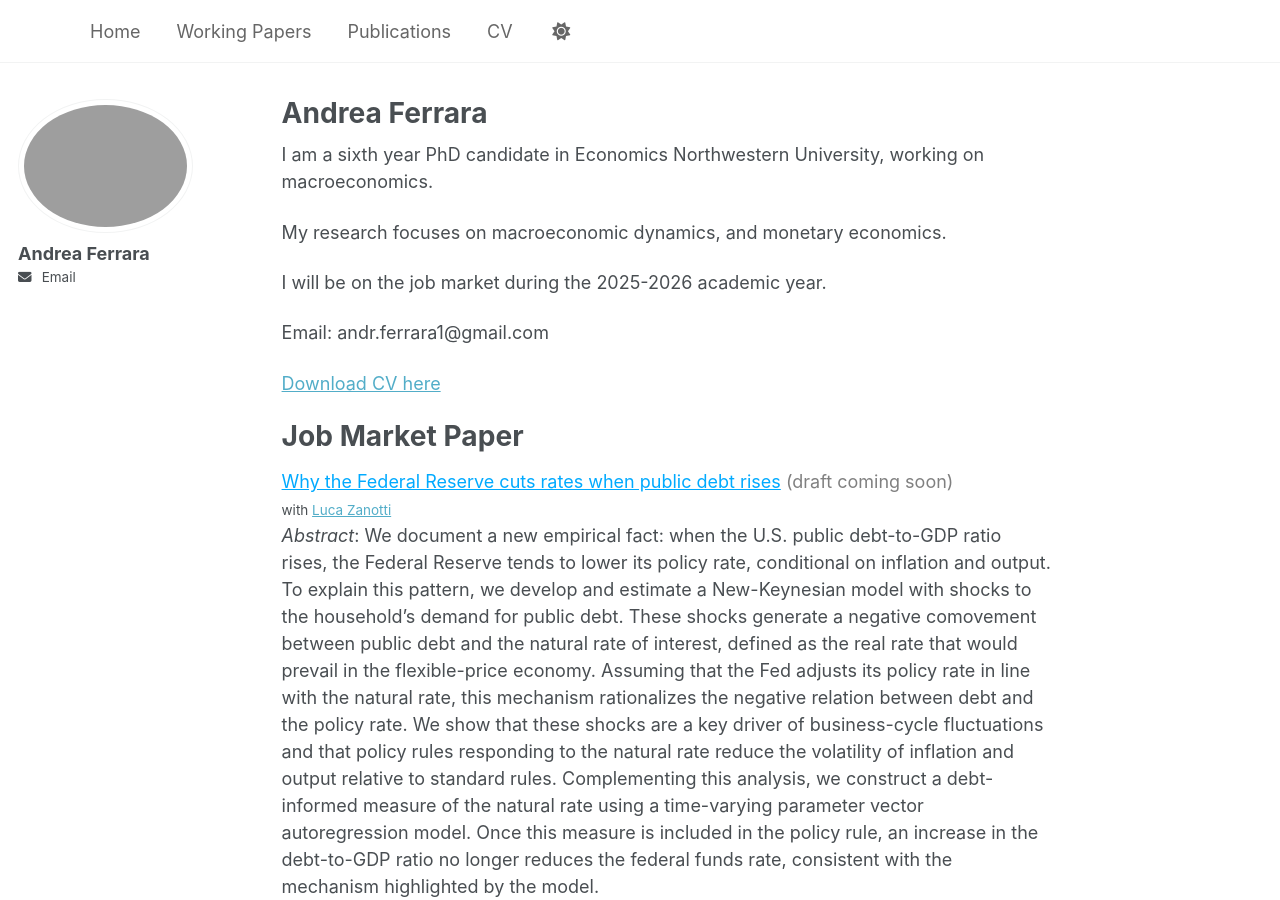
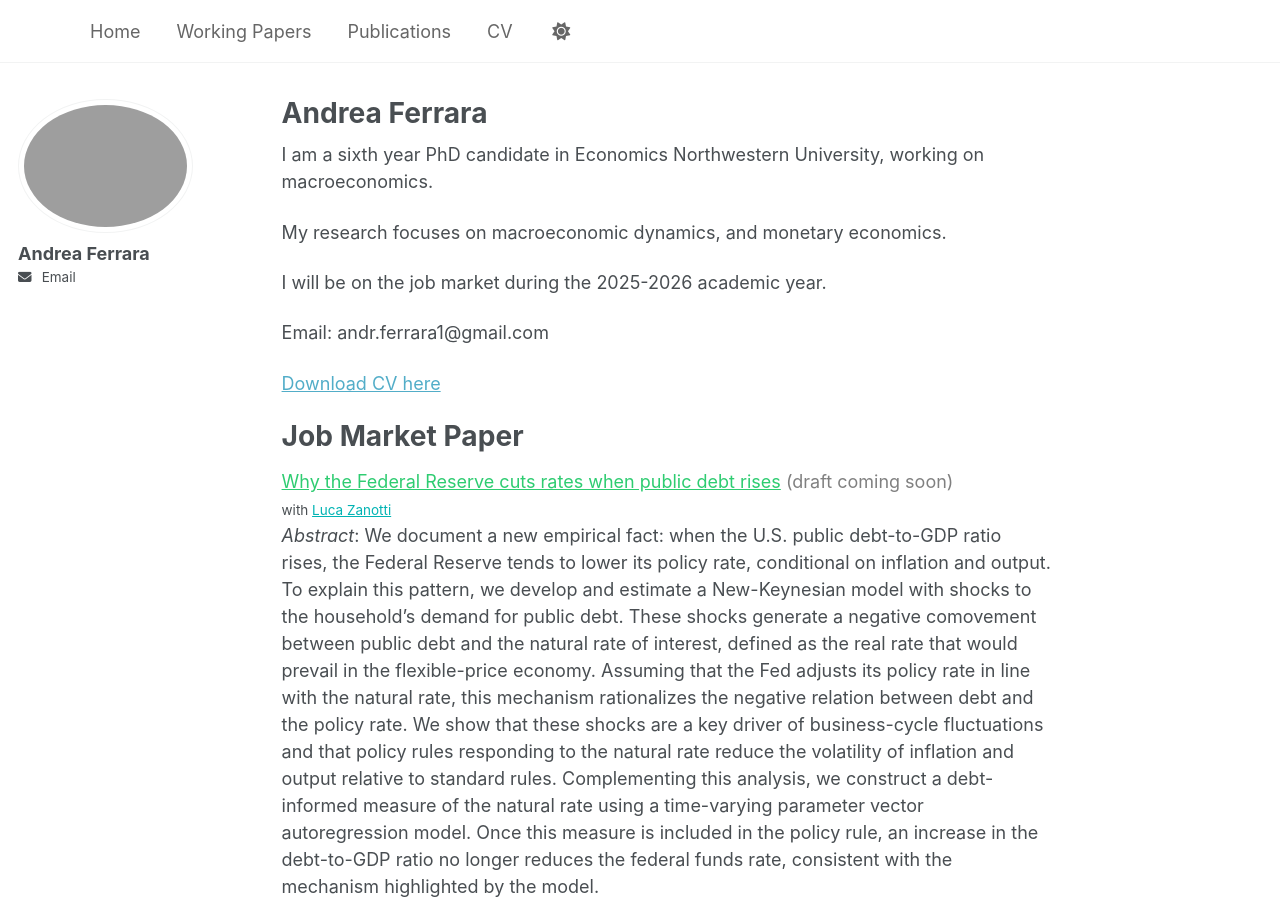
Before and after one commit to AndreaFerrara1997/AndreaFerrara1997.github.io, a Jekyll site: the page built from index.md, in a window 1280 px wide and 900 px high. Built offline with Jekyll 4.4.1, drawn with Linux system fonts in a browser that asks for light colours; a script that is not in the unit is left out.

Commit message:
Update index.md

```diff
--- a/index.md
+++ b/index.md
@@ -16,8 +16,8 @@ Email: andr.ferrara1@gmail.com
 {% include cv.md %}
 
 # Job Market Paper
-<span class="archive__item-title" style="color:#00aaff; text-decoration:underline;">Why the Federal Reserve cuts rates when public debt rises</span> <span style="color:gray;">(draft coming soon)</span>
-<small> with [Luca Zanotti](#) </small>
+<span class="archive__item-title" style="color:#2ecc71; text-decoration:underline;">Why the Federal Reserve cuts rates when public debt rises</span> <span style="color:gray;">(draft coming soon)</span>
+<small> with <span class="archive__item-title" style="color:#00b3b3; text-decoration:underline;">Luca Zanotti</span>  </small>
 *Abstract*: We document a new empirical fact: when the U.S. public debt-to-GDP ratio rises, the Federal Reserve tends to lower its policy rate, conditional on inflation and output. To explain this pattern, we develop and estimate a New-Keynesian model with shocks to the household's demand for public debt. These shocks generate a negative comovement between public debt and the natural rate of interest, defined as the real rate that would prevail in the flexible-price economy. Assuming that the Fed adjusts its policy rate in line with the natural rate, this mechanism rationalizes the negative relation between debt and the policy rate. We show that these shocks are a key driver of business-cycle fluctuations and that policy rules responding to the natural rate reduce the volatility of inflation and output relative to standard rules. Complementing this analysis, we construct a debt-informed measure of the natural rate using a time-varying parameter vector autoregression model. Once this measure is included in the policy rule, an increase in the debt-to-GDP ratio no longer reduces the federal funds rate, consistent with the mechanism highlighted by the model.
 
 # Working Papers
```
